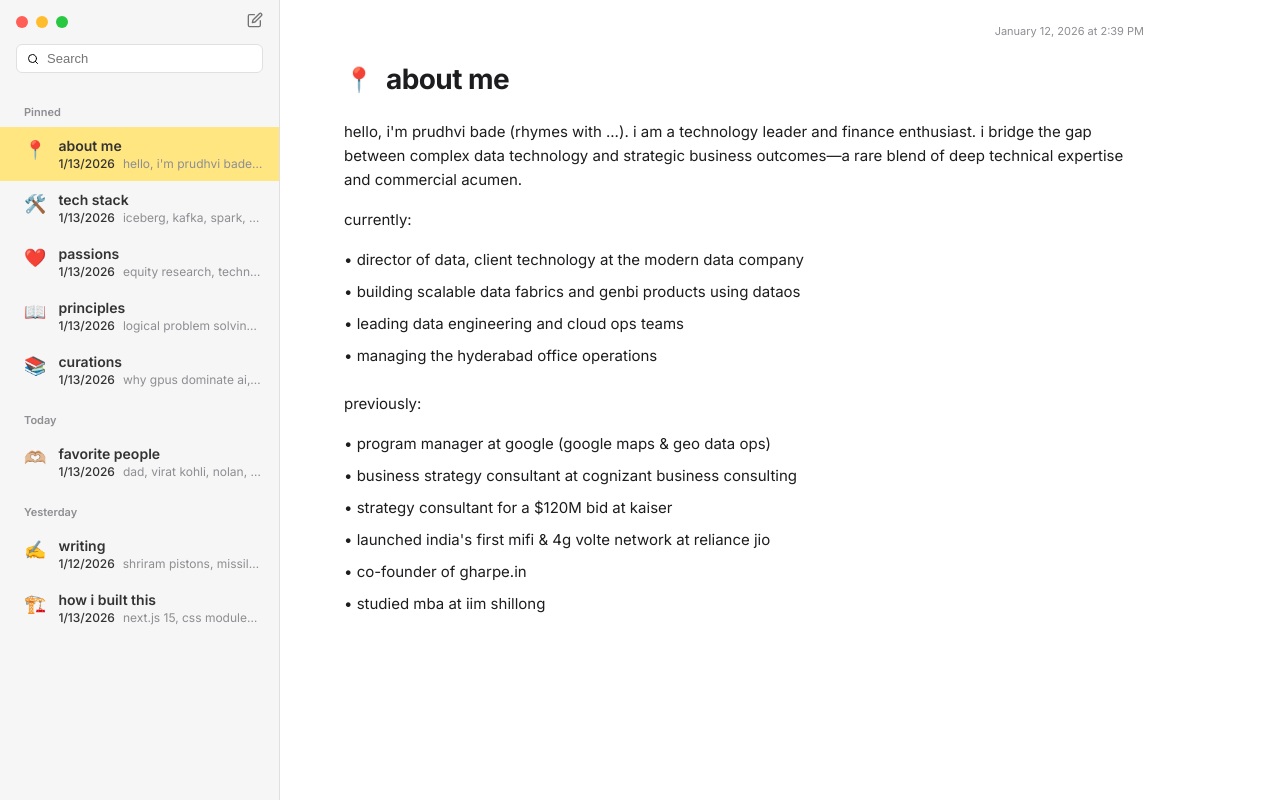
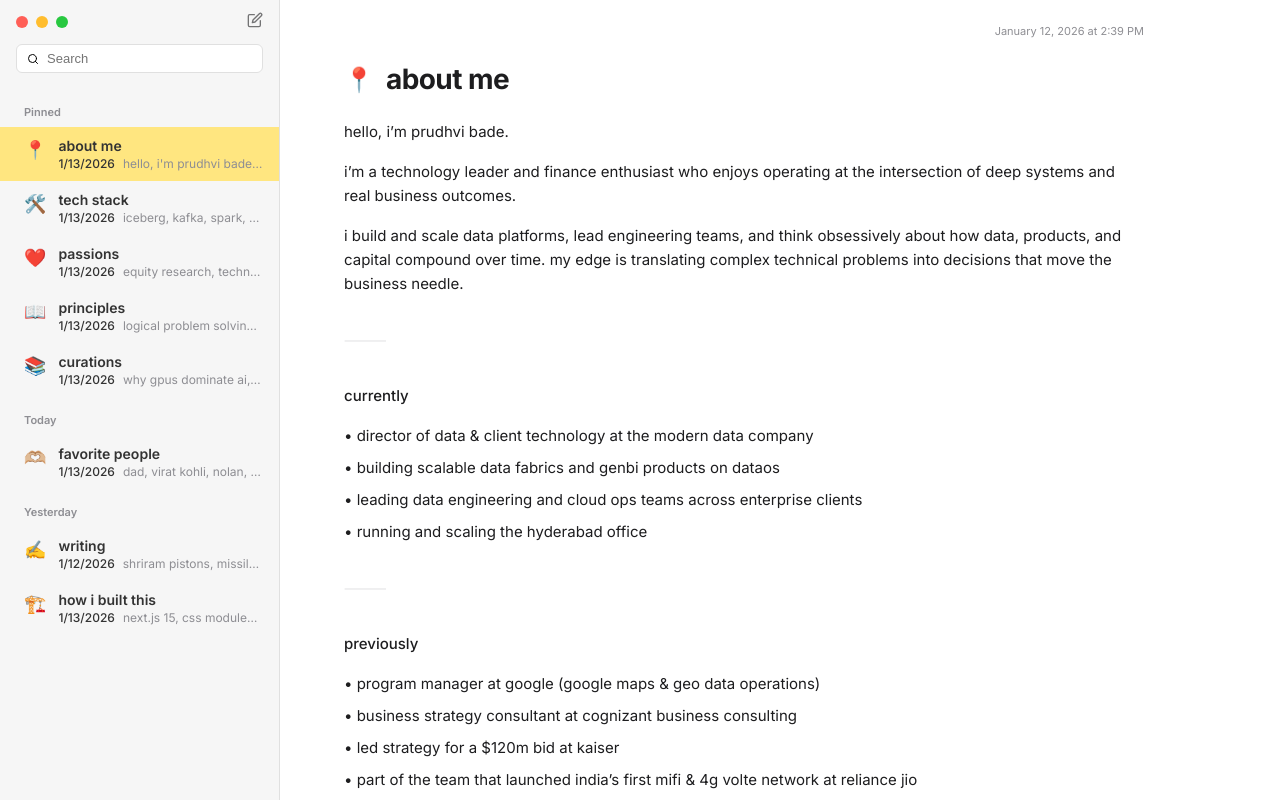
Before and after one commit to PrudhviBade/myprofile, a Next.js app: page / in a window 1280 px wide. Built offline with nearby package versions, Linux system fonts and the light colour scheme.

Commit message:
UI: Update 'About Me' bio with comprehensive narrative and 'what drives me' section

```diff
--- a/src/app/how-i-built-this/page.tsx
+++ b/src/app/how-i-built-this/page.tsx
@@ -12,7 +12,7 @@
 
             <section style={{ lineHeight: '1.6', fontSize: '15px', color: 'var(--text-primary)' }}>
                 <p style={{ marginBottom: '24px' }}>
-                    inspired by minimalist design systems like apple notes and curators like alana goyal,
+                    inspired by minimalist design system of apple notes,
                     but the entire engine under the hood was built from the ground up.
                 </p>
 
--- a/src/app/page.tsx
+++ b/src/app/page.tsx
@@ -6,34 +6,59 @@
         <h1 style={{ fontSize: '28px', fontWeight: 700, color: 'var(--text-primary)' }}>about me</h1>
       </header>
 
-      <section style={{ lineHeight: '1.6', fontSize: '15px' }}>
+      <section style={{ lineHeight: '1.6', fontSize: '15px', color: 'var(--text-primary)' }}>
         <p style={{ marginBottom: '16px' }}>
-          hello, i&apos;m prudhvi bade (rhymes with ...). i am a technology leader and finance enthusiast.
-          i bridge the gap between complex data technology and strategic business outcomes—a rare blend
-          of deep technical expertise and commercial acumen.
+          hello, i’m prudhvi bade.
         </p>
 
         <p style={{ marginBottom: '16px' }}>
-          currently:
+          i’m a technology leader and finance enthusiast who enjoys operating at the intersection of deep systems and real business outcomes.
+        </p>
+
+        <p style={{ marginBottom: '24px' }}>
+          i build and scale data platforms, lead engineering teams, and think obsessively about how data, products, and capital compound over time. my edge is translating complex technical problems into decisions that move the business needle.
+        </p>
+
+        <div style={{ margin: '32px 0', color: '#E5E5E7' }}>⸻</div>
+
+        <p style={{ marginBottom: '16px', fontWeight: 500 }}>
+          currently
         </p>
         <ul style={{ listStyle: 'none', padding: 0, marginBottom: '24px', display: 'flex', flexDirection: 'column', gap: '8px' }}>
-          <li>• director of data, client technology at the modern data company</li>
-          <li>• building scalable data fabrics and genbi products using dataos</li>
-          <li>• leading data engineering and cloud ops teams</li>
-          <li>• managing the hyderabad office operations</li>
+          <li>• director of data & client technology at the modern data company</li>
+          <li>• building scalable data fabrics and genbi products on dataos</li>
+          <li>• leading data engineering and cloud ops teams across enterprise clients</li>
+          <li>• running and scaling the hyderabad office</li>
         </ul>
 
-        <p style={{ marginBottom: '16px' }}>
-          previously:
+        <div style={{ margin: '32px 0', color: '#E5E5E7' }}>⸻</div>
+
+        <p style={{ marginBottom: '16px', fontWeight: 500 }}>
+          previously
         </p>
         <ul style={{ listStyle: 'none', padding: 0, marginBottom: '24px', display: 'flex', flexDirection: 'column', gap: '8px' }}>
-          <li>• program manager at google (google maps & geo data ops)</li>
+          <li>• program manager at google (google maps & geo data operations)</li>
           <li>• business strategy consultant at cognizant business consulting</li>
-          <li>• strategy consultant for a $120M bid at kaiser</li>
-          <li>• launched india&apos;s first mifi & 4g volte network at reliance jio</li>
-          <li>• co-founder of gharpe.in</li>
-          <li>• studied mba at iim shillong</li>
+          <li>• led strategy for a $120m bid at kaiser</li>
+          <li>• part of the team that launched india’s first mifi & 4g volte network at reliance jio</li>
+          <li>• co-founder at gharpe.in</li>
+          <li>• mba from iim shillong</li>
         </ul>
+
+        <div style={{ margin: '32px 0', color: '#E5E5E7' }}>⸻</div>
+
+        <p style={{ marginBottom: '16px', fontWeight: 500 }}>
+          what drives me
+        </p>
+
+        <p style={{ marginBottom: '16px' }}>
+          i like hard problems. ambiguous ones. the kind where technology, incentives, and people all collide.
+          i care about leverage—systems that scale, teams that grow faster than linearly, and ideas that age well.
+        </p>
+
+        <p style={{ marginBottom: '16px' }}>
+          this space is a working notebook. some thoughts will be polished. many won’t. all of them are honest.
+        </p>
 
       </section>
     </article>
```
